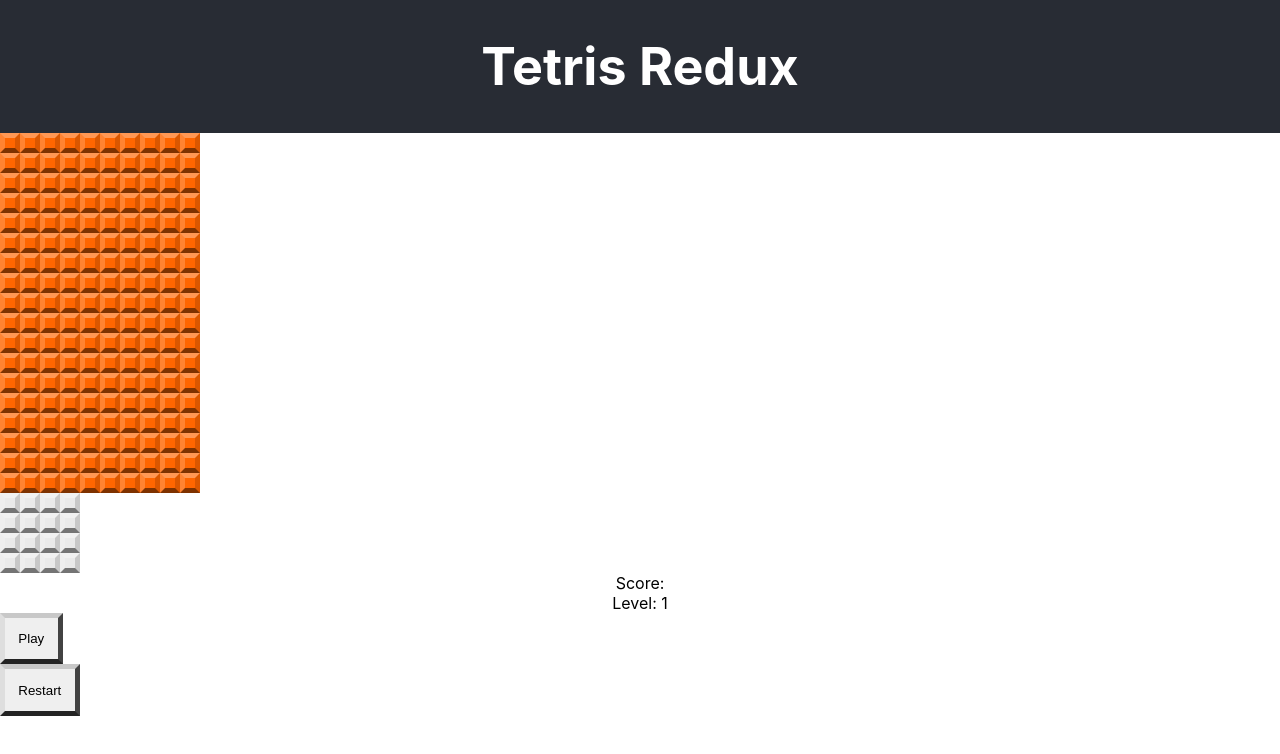
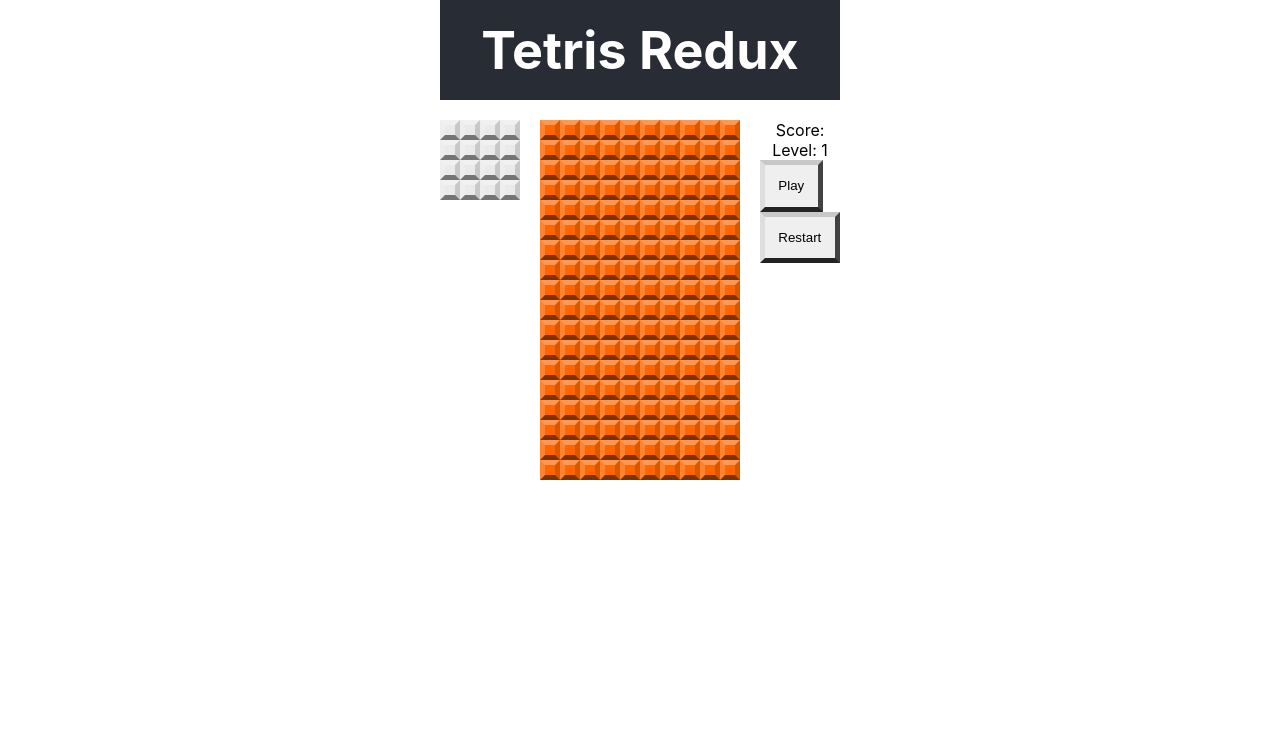
Before and after one commit to nekacurry/redux-tetris, a React (Create React App) app: page / in a window 1280 px wide. Shown: the top 754 px of the page. Built offline with nearby package versions, Linux system fonts and the light colour scheme.

Commit message:
added grid area styles

```diff
--- a/src/index.css
+++ b/src/index.css
@@ -99,6 +99,7 @@
   grid-template-columns: repeat(var(--cols), var(--tile-size));
   grid-gap: 0;
   align-self: flex-start;
+  grid-area: c; /* Assign to grid area c */
 }
 
 /* Next Block */
@@ -106,6 +107,7 @@
   display: grid;
   grid-template-columns: repeat(4, var(--tile-size));
   align-self: flex-start;
+  grid-area: l; /* Grid area l left column */
 }
 
 /* Score Board */
@@ -118,3 +120,35 @@
   border-right-color: var(--button-color-r);
   border-bottom-color: var(--button-color-b);
 }
+
+.score-board {
+  grid-area: r;
+}
+
+/* App */
+.App {
+  --col-side: calc(var(--tile-size) * 4);
+  --col-center: calc(var(--tile-size) * 10);
+  --grid-height: calc(var(--tile-size) * 18);
+
+  width: calc(var(--tile-size) * (4 + 1 + 10 + 1 + 4));
+  margin: auto;
+  display: grid;
+
+  grid-gap: var(--tile-size) var(--tile-size);
+  /* Defines three columns of `--col-side`, `--col-center`, and `--col-side` widths. */
+  grid-template-columns: var(--col-side) var(--col-center) var(--col-side);
+  /* Defines three rows of `100px`, `--grid-height`, and 100px. */
+  grid-template-rows: 100px var(--grid-height) 100px;
+
+/* This defines the areas on the grid with names: 'h', 'l', 'c', 'r',
+and 'b'. The '.' represents an empty cell on the grid. */
+  grid-template-areas: "h h h"
+                       "l c r"
+                       ". b .";
+}
+
+/* App-header */
+.App-header {
+  grid-area: h;
+}
```
